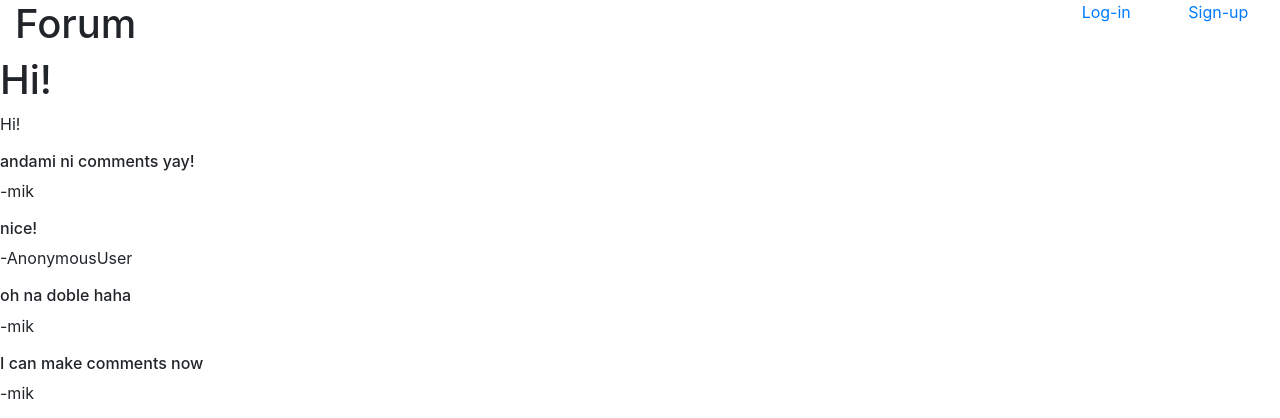
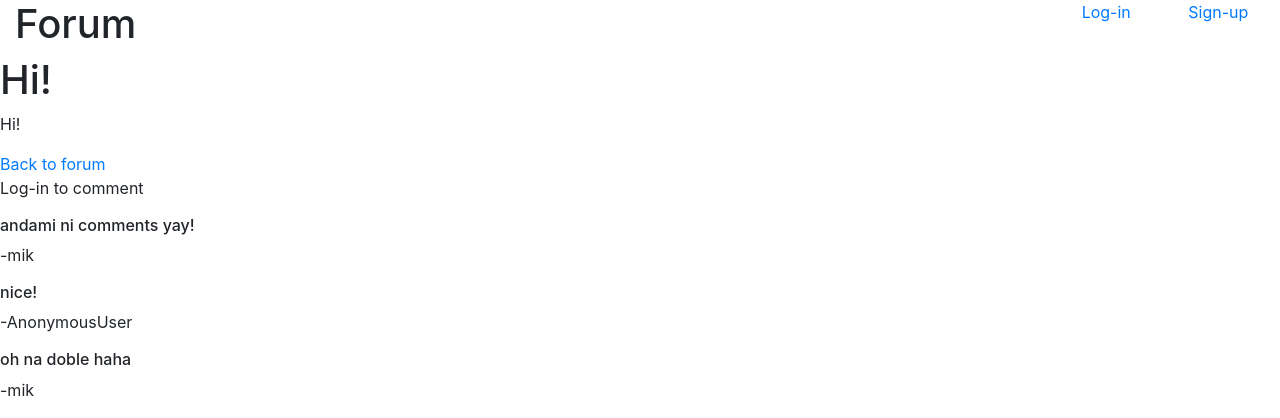
Before and after one commit to MikDionio/forum, a Django app: page /forum/1 in a window 1280 px wide. Shown: the top 418 px of the page. Run offline with Django 3.2, Linux system fonts and the light colour scheme; data comes from the database, SQL or seed files in the repository; some libraries are stand-ins or nearby versions.

Commit message:
adds link from view post page back to forum page

```diff
--- a/forum/templates/forum/post.html
+++ b/forum/templates/forum/post.html
@@ -5,17 +5,18 @@
 
     <p>{{post.post_text}}</p>
 
+    <a href="{% url 'forum:index' %}">Back to forum</a>
+
     {% if user.is_authenticated %}
         <form action="{% url 'forum:post' post.id %}" method ="post">
             {%csrf_token%}
             {{comment_form}}
         </form>
     {% else %}
+        <p>Log-in to comment</p>
+    {% endif %}
 
     {% for comment in comments %}
         <h6>{{comment.comment_text}}</h6> <p>-{{comment.comment_author}}</p>
     {% endfor %}
-
-        <p>Log-in to comment</p>
-    {% endif %}
 {% endblock %}
```
